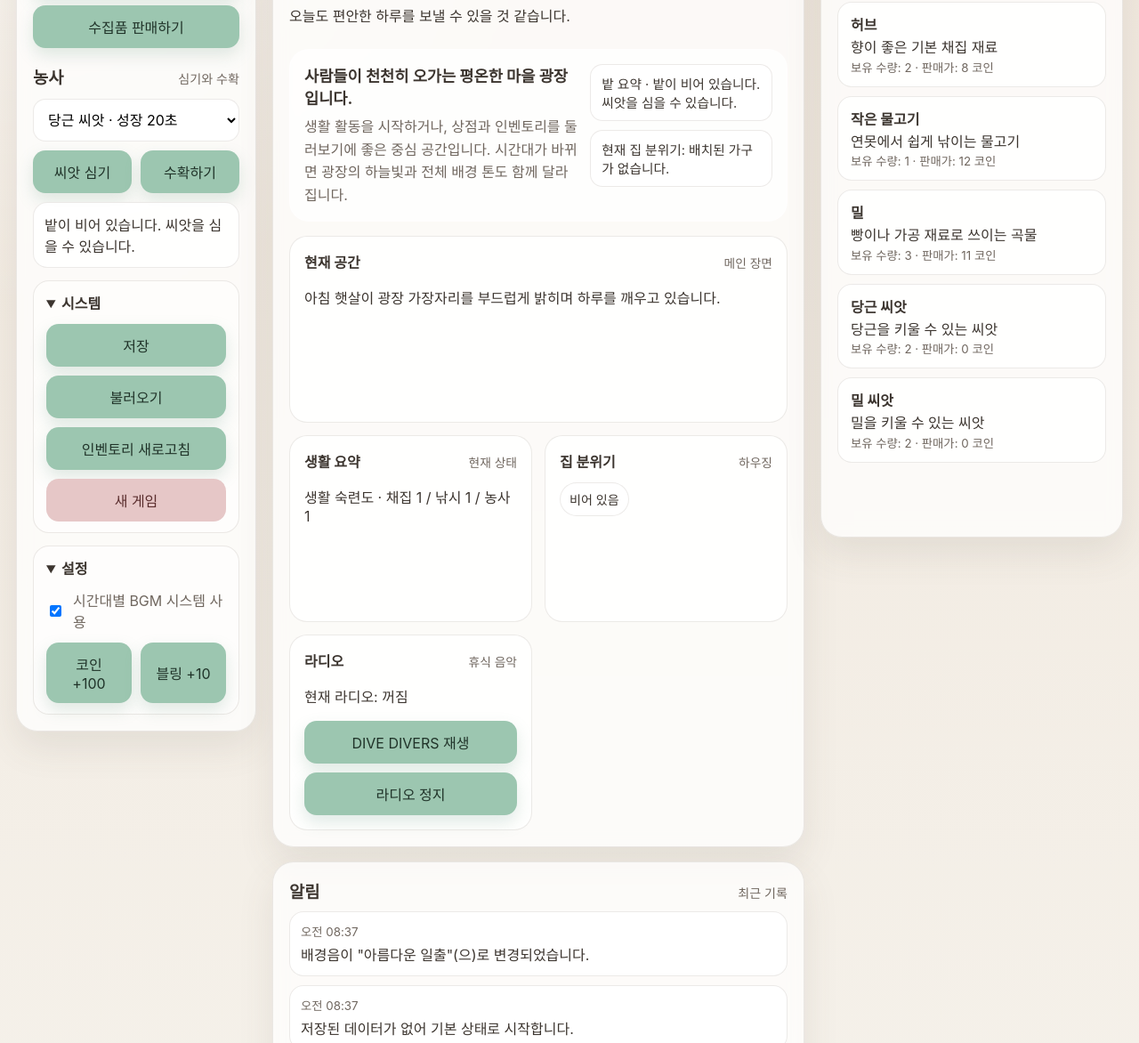
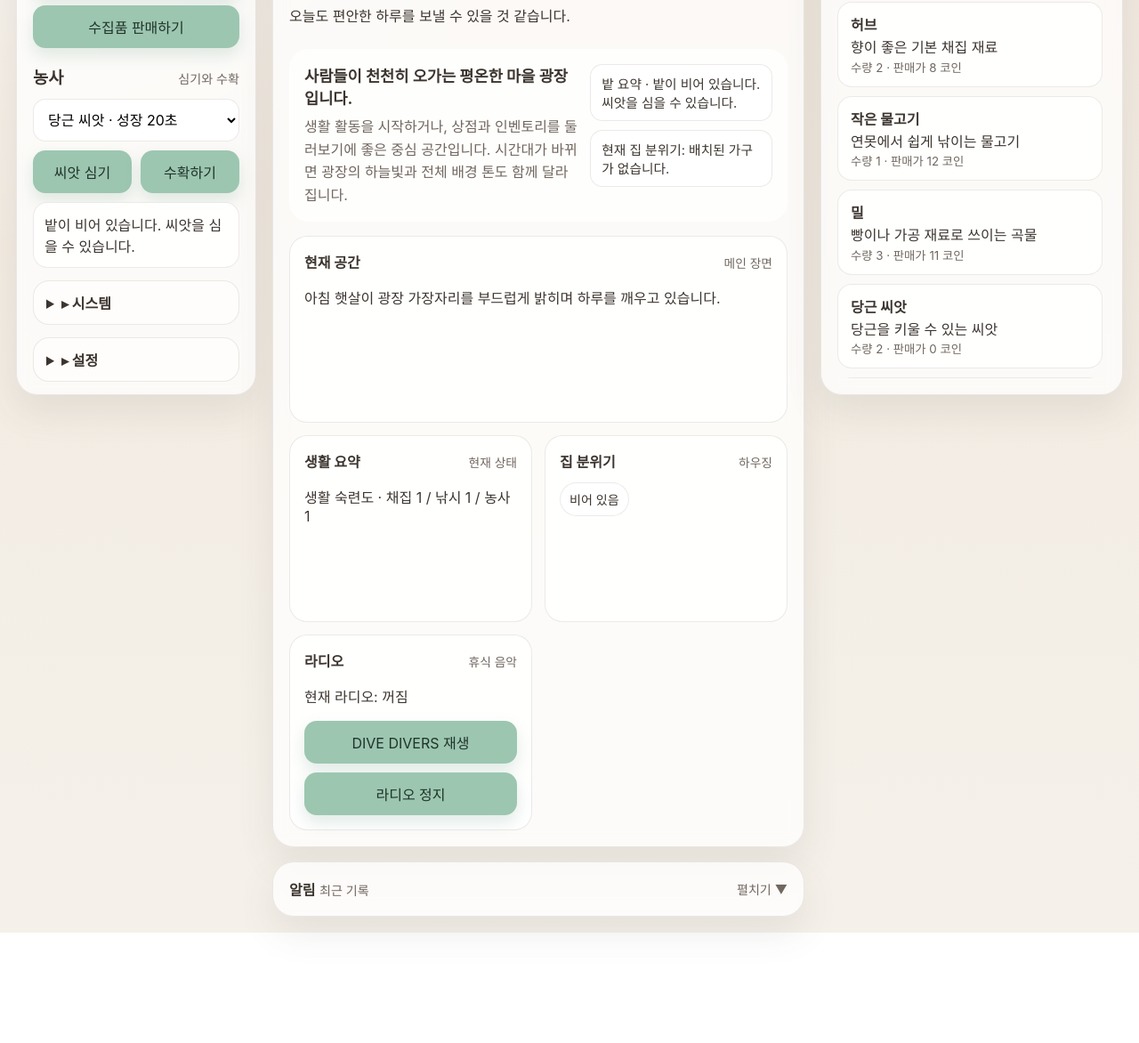
Before and after one commit to cometodlite/project_hw-dev, a plain HTML site: page index.html in a window 1280 px wide. Shown: the part 388-1560 px from the top of the page at 89% size. After the commit the page ends 1436 px from the top, so only its background shows below. Drawn offline with Linux system fonts and the light colour scheme.

Commit message:
Add files via upload

```diff
--- a/index.html
+++ b/index.html
@@ -4,7 +4,7 @@
   <meta charset="UTF-8" />
   <meta name="viewport" content="width=device-width, initial-scale=1.0" />
   <title>PROJECT: HW</title>
-  <link rel="stylesheet" href="./style.css?v=20260412f" />
+  <link rel="stylesheet" href="./style.css?v=20260412g" />
 </head>
 <body>
   <div id="app">
@@ -64,7 +64,7 @@
           </div>
         </section>
 
-        <details class="utility-group" open>
+        <details class="utility-group">
           <summary>시스템</summary>
           <div class="stack top-gap">
             <button id="btn-save">저장</button>
@@ -74,7 +74,7 @@
           </div>
         </details>
 
-        <details class="utility-group" open>
+        <details class="utility-group">
           <summary>설정</summary>
           <div class="top-gap">
             <label class="toggle">
@@ -158,13 +158,13 @@
           </div>
         </section>
 
-        <section class="bottom-log card compact-log">
-          <div class="section-head">
-            <h3>알림</h3>
-            <span class="section-tip">최근 기록</span>
-          </div>
+        <details class="bottom-log card compact-log" id="log-panel">
+          <summary class="log-summary">
+            <span><strong>알림</strong> <span class="section-tip">최근 기록</span></span>
+            <span class="summary-hint">펼치기</span>
+          </summary>
           <div id="log-list" class="log-list compact"></div>
-        </section>
+        </details>
       </section>
 
       <aside class="right-panel card">
@@ -221,6 +221,6 @@
     </main>
   </div>
 
-  <script type="module" src="./main.js?v=20260412f"></script>
+  <script type="module" src="./main.js?v=20260412g"></script>
 </body>
 </html>
--- a/js/inventory.js
+++ b/js/inventory.js
@@ -65,7 +65,7 @@ export function renderInventory(container) {
     div.innerHTML = `
       <strong>${itemData?.name || itemId}</strong>
       <div>${itemData?.description || "설명 없음"}</div>
-      <small>보유 수량: ${count} · 판매가: ${itemData?.sellPrice ?? 0} 코인</small>
+      <small>수량 ${count} · 판매가 ${itemData?.sellPrice ?? 0} 코인</small>
     `;
     container.appendChild(div);
   }
--- a/js/ui.js
+++ b/js/ui.js
@@ -102,11 +102,13 @@ export function initUI() {
   el.sceneBackgroundLayer = document.getElementById("scene-background-layer");
   el.timeVisualBadge = document.getElementById("time-visual-badge");
   el.sceneSpotlightText = document.getElementById("scene-spotlight-text");
+  el.logPanel = document.getElementById("log-panel");
 
   populateSeedSelect();
   populateHousingItemSelect(el.housingItemSelect);
   syncSceneButtons();
   syncSideTabs();
+  if (el.logPanel) el.logPanel.open = false;
 }
 
 function populateSeedSelect() {
@@ -411,6 +413,7 @@ export function renderStatus() {
   refreshHousingUI();
   syncSceneButtons();
   syncSideTabs();
+  if (el.logPanel) el.logPanel.open = false;
 }
 
 export function renderLog() {
--- a/main.js
+++ b/main.js
@@ -17,10 +17,10 @@ async function loadJson(path) {
 async function bootstrap() {
   try {
     const [items, shop, bgmSchedule, lifeTables] = await Promise.all([
-      loadJson("./data/items.json?v=20260412f"),
-      loadJson("./data/shop.json?v=20260412f"),
-      loadJson("./data/bgmSchedule.json?v=20260412f"),
-      loadJson("./data/lifeTables.json?v=20260412f")
+      loadJson("./data/items.json?v=20260412g"),
+      loadJson("./data/shop.json?v=20260412g"),
+      loadJson("./data/bgmSchedule.json?v=20260412g"),
+      loadJson("./data/lifeTables.json?v=20260412g")
     ]);
 
     state.data.items = items;
--- a/style.css
+++ b/style.css
@@ -412,3 +412,150 @@ h1 { margin: 0; font-size: clamp(2rem, 4vw, 3.2rem); }
     min-height: 46px;
   }
 }
+
+
+/* Panel scroll/collapse refinement */
+.dashboard-grid {
+  align-items: stretch;
+}
+
+.left-panel,
+.center-panel,
+.right-panel {
+  min-height: calc(100vh - 180px);
+}
+
+.left-panel {
+  max-height: calc(100vh - 180px);
+  overflow: auto;
+}
+
+.right-panel {
+  max-height: calc(100vh - 180px);
+  overflow: hidden;
+  display: flex;
+  flex-direction: column;
+}
+
+.side-panel {
+  min-height: 0;
+  overflow: hidden;
+}
+
+.side-panel.active {
+  display: flex;
+  flex-direction: column;
+  min-height: 0;
+  flex: 1 1 auto;
+}
+
+#inventory-list.compact,
+#activity-list,
+#shop-list {
+  min-height: 0;
+  overflow: auto;
+  padding-right: 4px;
+}
+
+[data-side-panel="inventory"] #inventory-list.compact,
+[data-side-panel="life"] #activity-list,
+[data-side-panel="shop"] #shop-list {
+  max-height: calc(100vh - 360px);
+}
+
+[data-side-panel="housing"] {
+  overflow: auto;
+  padding-right: 4px;
+}
+
+.compact-log {
+  margin-top: 16px;
+}
+
+.log-summary {
+  display: flex;
+  align-items: center;
+  justify-content: space-between;
+  gap: 12px;
+  cursor: pointer;
+  list-style: none;
+}
+
+.log-summary::-webkit-details-marker {
+  display: none;
+}
+
+.summary-hint {
+  color: var(--muted);
+  font-size: 0.88rem;
+}
+
+#log-panel:not([open]) .summary-hint::after {
+  content: " ▼";
+}
+
+#log-panel[open] .summary-hint::after {
+  content: " ▲";
+}
+
+#log-panel:not([open]) #log-list {
+  display: none;
+}
+
+#log-panel[open] #log-list {
+  margin-top: 12px;
+}
+
+#log-panel .log-list.compact {
+  max-height: 180px;
+  overflow: auto;
+}
+
+.utility-group {
+  overflow: hidden;
+}
+
+.utility-group:not([open]) .top-gap {
+  display: none;
+}
+
+.utility-group summary {
+  user-select: none;
+}
+
+.utility-group summary::-webkit-details-marker {
+  display: none;
+}
+
+.utility-group summary::before {
+  content: "▸ ";
+}
+
+.utility-group[open] summary::before {
+  content: "▾ ";
+}
+
+@media (max-width: 1120px) {
+  .left-panel,
+  .right-panel,
+  .center-panel {
+    min-height: 0;
+    max-height: none;
+  }
+
+  .left-panel,
+  .right-panel {
+    overflow: visible;
+  }
+
+  .right-panel {
+    display: block;
+  }
+
+  [data-side-panel="inventory"] #inventory-list.compact,
+  [data-side-panel="life"] #activity-list,
+  [data-side-panel="shop"] #shop-list,
+  [data-side-panel="housing"] {
+    max-height: none;
+  }
+}
```
Also changed, not shown: README.md.
